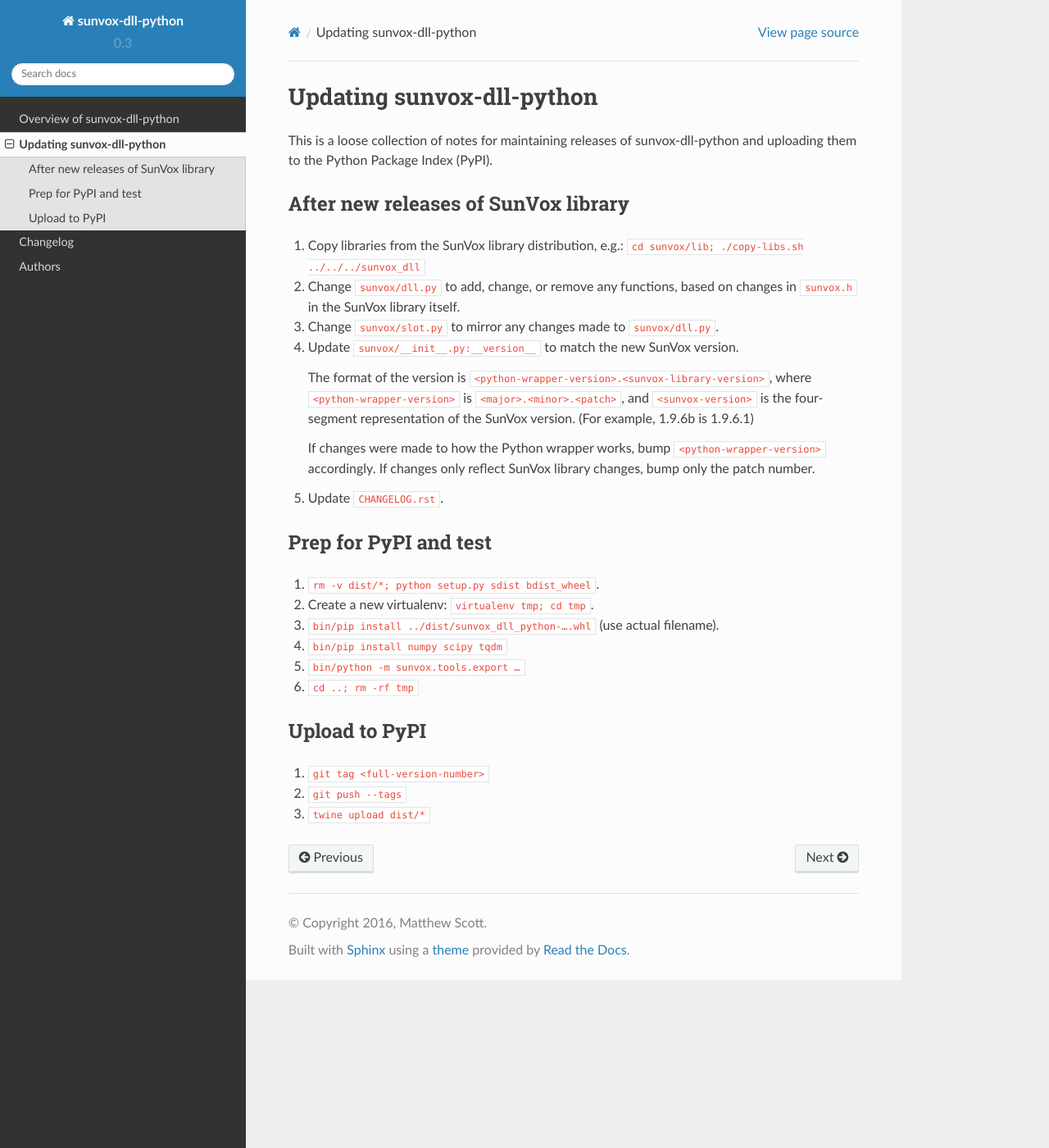
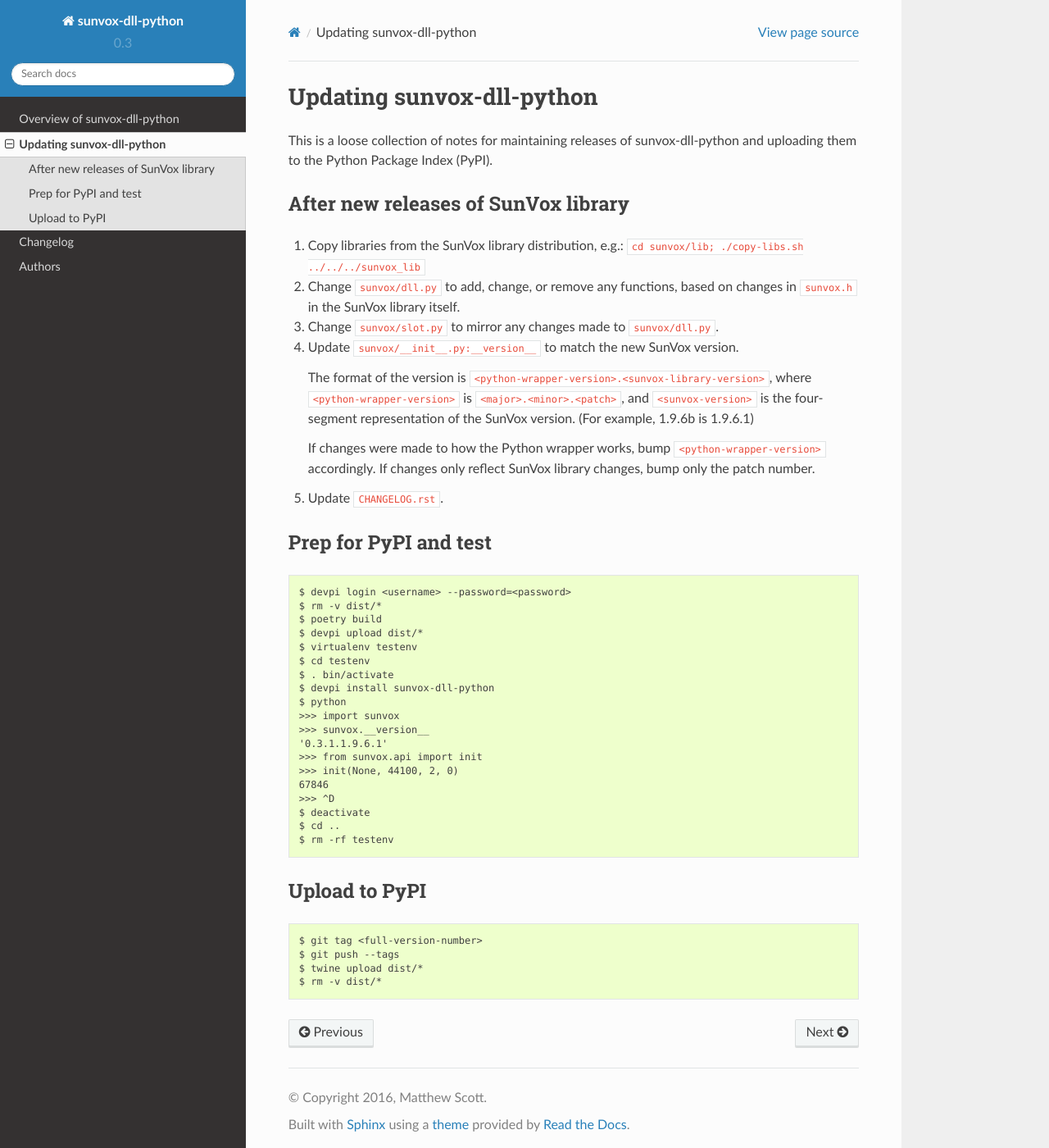
Before and after one commit to metrasynth/sunvox-dll-python, a Sphinx documentation site: the page built from docs/updating.rst, in a window 1280 px wide and 1400 px high. Shown: the whole window at 82% size. Built offline with Sphinx 7.4.7 and the Read the Docs theme 2.0.0, drawn with Linux system fonts in a browser that asks for light colours.

Commit message:
Updates docs about maintaining releases

```diff
--- a/docs/updating.rst
+++ b/docs/updating.rst
@@ -10,7 +10,7 @@
 ====================================
 
 1.  Copy libraries from the SunVox library distribution, e.g.:
-    ``cd sunvox/lib; ./copy-libs.sh ../../../sunvox_dll``
+    ``cd sunvox/lib; ./copy-libs.sh ../../../sunvox_lib``
 
 2.  Change ``sunvox/dll.py`` to add, change, or remove any functions,
     based on changes in ``sunvox.h`` in the SunVox library itself.
@@ -35,24 +35,35 @@
 Prep for PyPI and test
 ======================
 
-1.  ``rm -v dist/*; python setup.py sdist bdist_wheel``.
+::
 
-2.  Create a new virtualenv: ``virtualenv tmp; cd tmp``.
-
-3.  ``bin/pip install ../dist/sunvox_dll_python-….whl`` (use actual filename).
-
-4.  ``bin/pip install numpy scipy tqdm``
-
-5.  ``bin/python -m sunvox.tools.export …``
-
-6.  ``cd ..; rm -rf tmp``
+    $ devpi login <username> --password=<password>
+    $ rm -v dist/*
+    $ poetry build
+    $ devpi upload dist/*
+    $ virtualenv testenv
+    $ cd testenv
+    $ . bin/activate
+    $ devpi install sunvox-dll-python
+    $ python
+    >>> import sunvox
+    >>> sunvox.__version__
+    '0.3.1.1.9.6.1'
+    >>> from sunvox.api import init
+    >>> init(None, 44100, 2, 0)
+    67846
+    >>> ^D
+    $ deactivate
+    $ cd ..
+    $ rm -rf testenv
 
 
 Upload to PyPI
 ==============
 
-1.  ``git tag <full-version-number>``
+::
 
-2.  ``git push --tags``
-
-3.  ``twine upload dist/*``
+    $ git tag <full-version-number>
+    $ git push --tags
+    $ twine upload dist/*
+    $ rm -v dist/*
```
